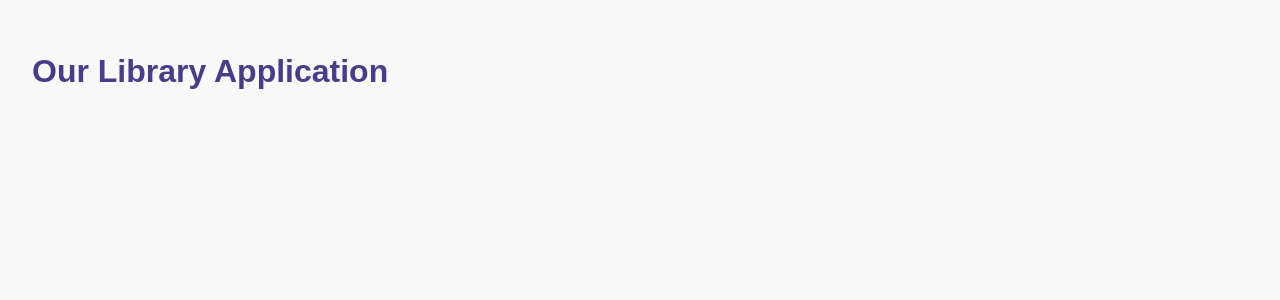
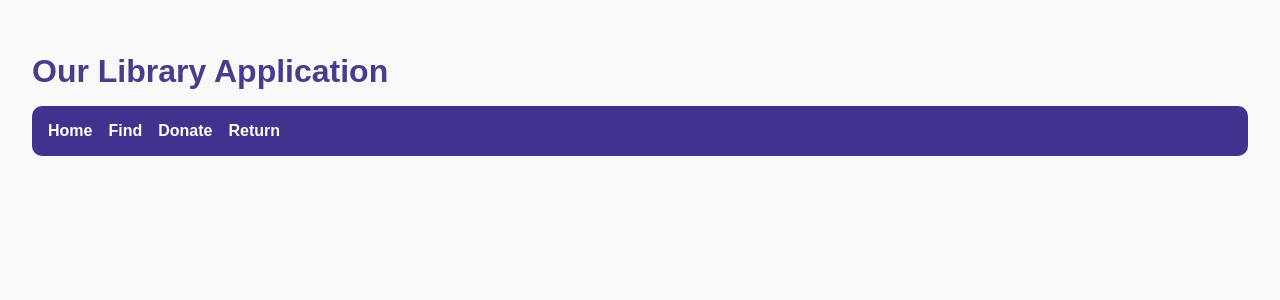
Before and after one commit to ComradeAdash/CMPT_354_project, a Flask app: page / in a window 1280 px wide. Shown: the top 300 px of the page. Run offline with Flask 3, Linux system fonts and the light colour scheme.

Commit message:
Added Nav Bar

```diff
--- a/static/style.css
+++ b/static/style.css
@@ -88,3 +88,28 @@ em {
     border-radius: 5px;
     border: 1px solid #c3e6cb;
 }
+
+.navbar {
+    background-color: #40338f;
+    padding: 1rem;
+    margin-bottom: 2rem;
+    border-radius: 10px;
+    display: flex;
+    gap: 1rem;
+}
+
+.navbar a {
+    color: white;
+    text-decoration: none;
+    font-weight: bold;
+    transition: color 0.3s;
+}
+
+.navbar a:hover {
+    color: #c2b6ff;
+}
+
+main {
+    max-width: 800px;
+    margin: auto;
+}
--- a/templates/base.html
+++ b/templates/base.html
@@ -2,11 +2,22 @@
 <html lang="en">
 <head>
     <meta charset="UTF-8">
-    <meta name="viewport" content="width=device-width, initial-scale=1.0">
-    <link rel="stylesheet" href="{{ url_for('static',filename='style.css') }}">
+    <title>Library App</title>
+    <link rel="stylesheet" href="{{ url_for('static', filename='style.css') }}">
     {% block head %}{% endblock %}
 </head>
 <body>
-    {% block body %}{% endblock %}
+
+    <nav class="navbar">
+        <a href="{{ url_for('index') }}">Home</a>
+        <a href="{{ url_for('find_item') }}">Find</a>
+        <a href="{{ url_for('donate_item') }}">Donate</a>
+        <a href="{{ url_for('return_item') }}">Return</a>
+    </nav>
+
+    <main>
+        {% block body %}{% endblock %}
+    </main>
+
 </body>
 </html>
```
